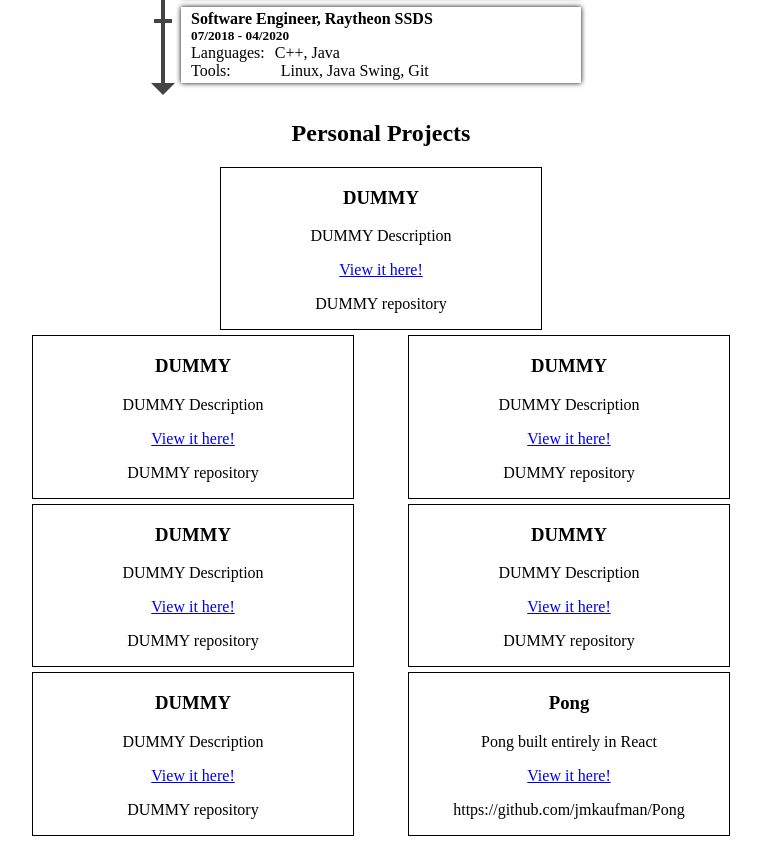
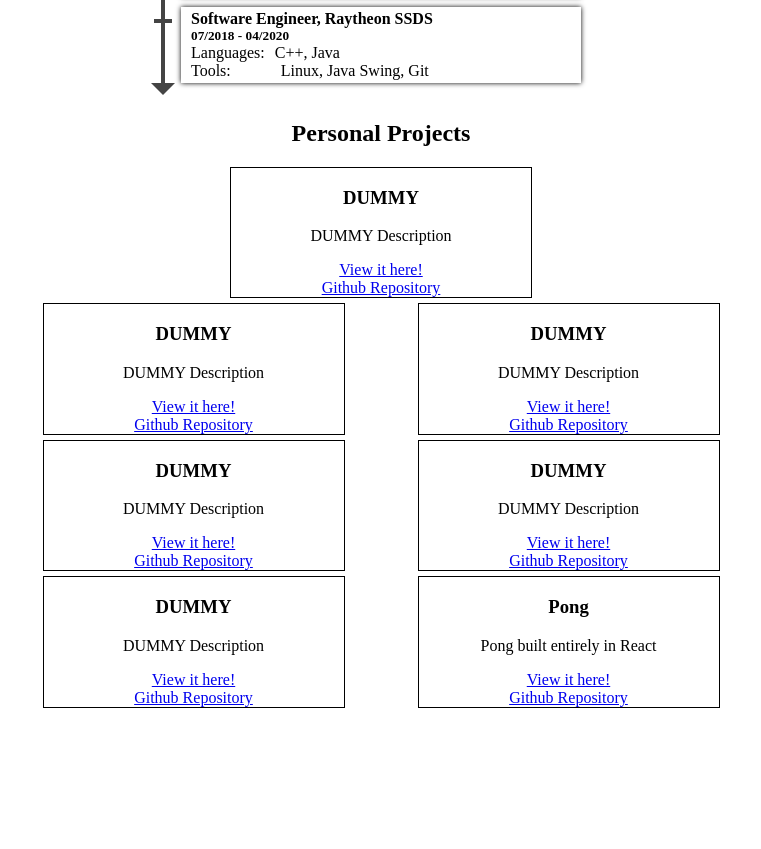
Before and after one commit to jmkaufman/Portfolio, a React (Create React App) app in the folder client/: page / in a window 1280 px wide. Shown: the part 438-1287 px from the top of the page, without its empty margins (259-1020 px from the left). After the commit the page ends 1159 px from the top, so only its background shows below. Built offline with nearby package versions, Linux system fonts and the light colour scheme; the HTML template or start-up script is replaced by a standard one.

Commit message:
Updated Projects.css.
Made the repo link a clickable link.

```diff
--- a/client/src/Projects.js
+++ b/client/src/Projects.js
@@ -24,7 +24,7 @@ function Projects() {
   }
 
   return (
-    <div>
+    <div className='projects'>
       <h2>Personal Projects</h2>
       <div className='project-block-layout'>{!data ? 'Loading...' : createProjects()}</div>
     </div>
--- a/client/src/ProjectsBlock.js
+++ b/client/src/ProjectsBlock.js
@@ -4,7 +4,8 @@ function ProjectsBlock(props){
       <h3>{props.entry.title}</h3>
       <p>{props.entry.description}</p>
       <a href={props.entry.route} target='_blank' rel='noreferrer'>View it here!</a>
-      <p>{props.entry.repo}</p>
+      <br/>
+      <a href={props.entry.repo} target='_blank' rel='noreferrer'>Github Repository</a>
     </div>
   );
 }
--- a/client/src/stylesheets/Projects.css
+++ b/client/src/stylesheets/Projects.css
@@ -1,8 +1,15 @@
+.projects {
+  margin: auto;
+  position: relative;
+  width: 750px;
+  display: flex;
+  flex-direction: column;
+}
+
 .project-block {
   border: 1px solid #000;
   margin: 0px auto 5px;
-  width: 25vw;
-  padding: 0vh 0vw;
+  width: 40%;
   overflow-wrap: break-word;
 }
 
@@ -10,5 +17,4 @@
   display: flex;
   flex-direction: row-reverse;
   flex-wrap: wrap-reverse;
-  margin: 0px 20vw;
 }
```
